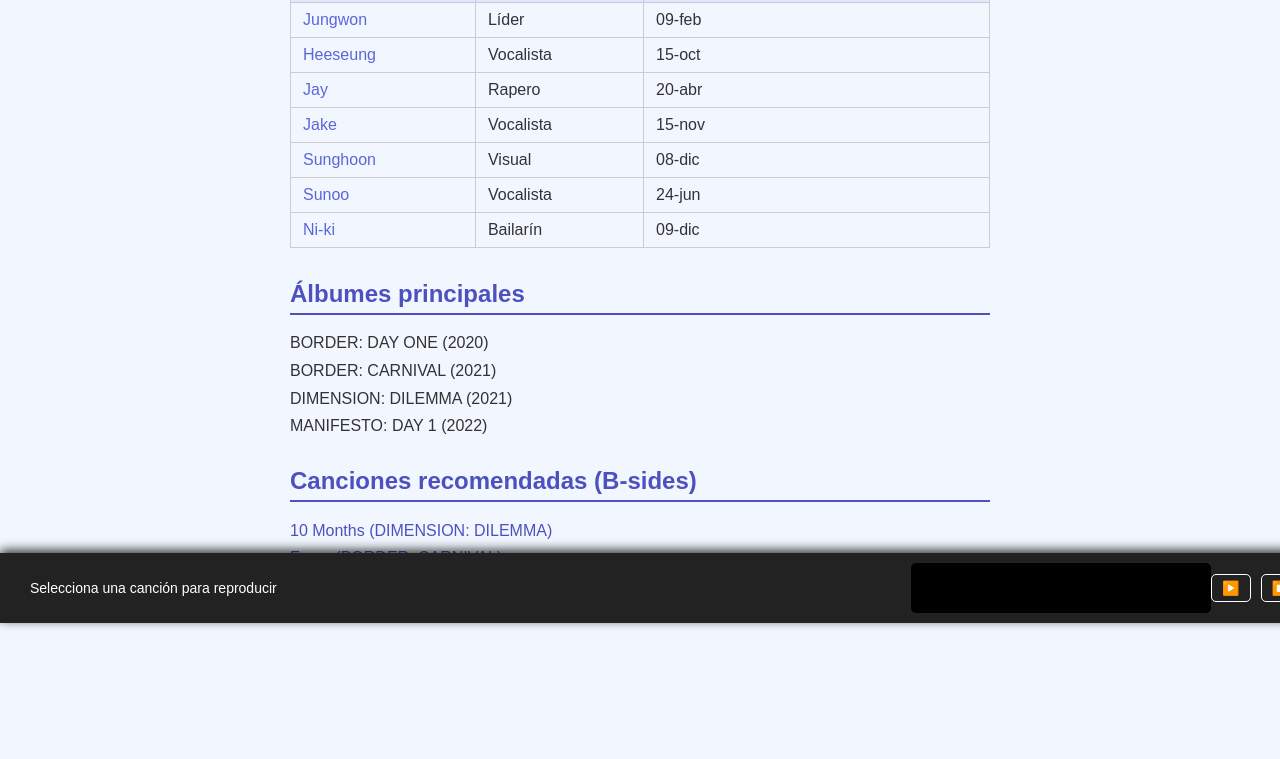
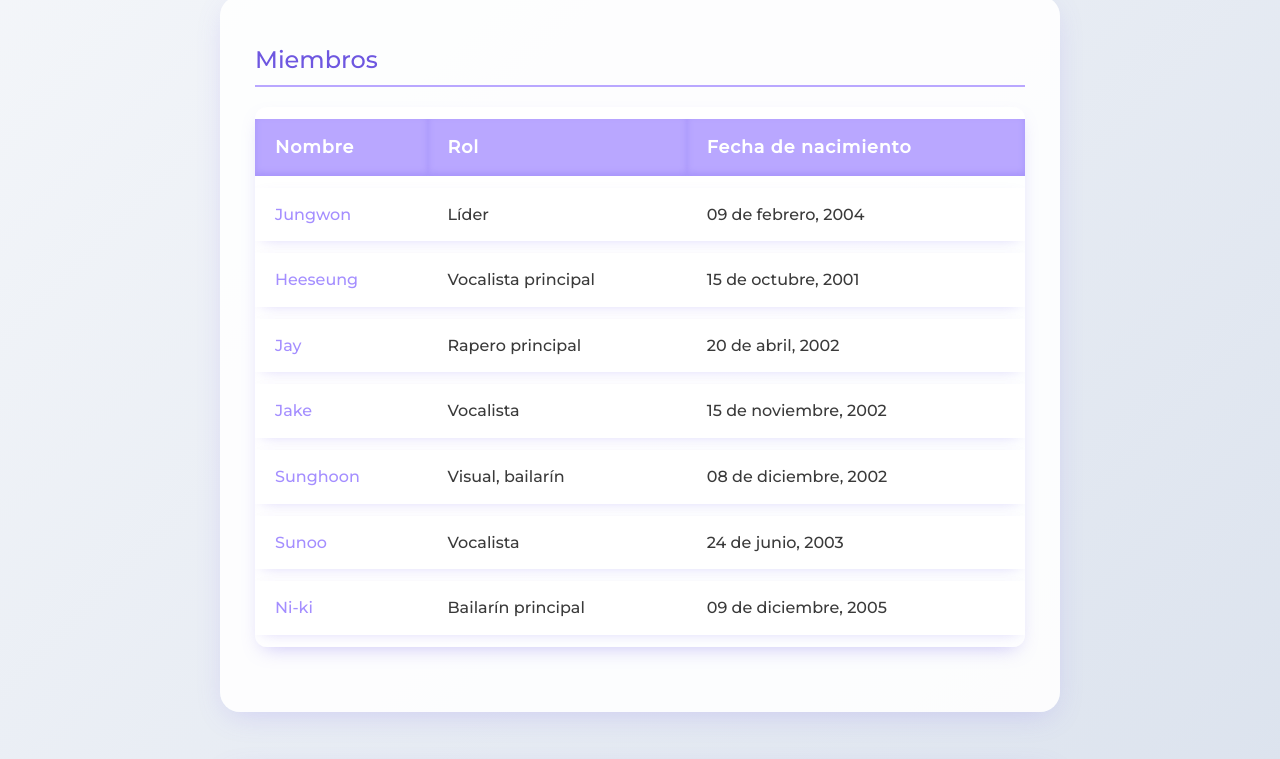
Before and after one commit to SharonMyoui/Enhypen-, a plain HTML site: page index.html in a window 1280 px wide. Shown: the part 177-936 px from the top of the page. Drawn offline with Linux system fonts and the light colour scheme.

Commit message:
Update index.html

```diff
--- a/index.html
+++ b/index.html
@@ -2,126 +2,140 @@
 <html lang="es">
 <head>
   <meta charset="UTF-8" />
-  <title>ENHYPEN - Perfil & Mini Reproductor</title>
+  <title>ENHYPEN - Perfil Completo (Aesthetic)</title>
   <style>
+    @import url('https://fonts.googleapis.com/css2?family=Montserrat:wght@300;500&family=Pacifico&display=swap');
+
+    /* Reset y base */
+    * {
+      box-sizing: border-box;
+    }
     body {
-      font-family: 'Quicksand', sans-serif;
-      background: #f2f6ff;
-      color: #333;
-      margin: 0; padding-bottom: 120px;
-    }
-    header {
-      text-align: center;
-      padding: 1rem;
-      background: #5a67d8;
-      color: white;
+      margin: 0; padding: 30px;
+      background: linear-gradient(135deg, #f5f7fa 0%, #c3cfe2 100%);
+      font-family: 'Montserrat', sans-serif;
+      color: #3a3a3a;
+      max-width: 900px;
+      margin-left: auto;
+      margin-right: auto;
+      line-height: 1.6;
     }
     h1 {
-      margin: 0;
-    }
-    main {
-      max-width: 700px;
-      margin: 20px auto;
-      padding: 0 1rem;
-    }
-    section {
-      margin-bottom: 2rem;
+      font-family: 'Pacifico', cursive;
+      font-size: 3.5rem;
+      color: #7b68ee;
+      text-align: center;
+      margin-bottom: 1rem;
+      text-shadow: 1px 1px 4px rgba(123, 104, 238, 0.5);
     }
     h2 {
-      color: #4c51bf;
-      border-bottom: 2px solid #4c51bf;
-      padding-bottom: 0.3rem;
+      font-weight: 500;
+      color: #6e57e0;
+      margin-bottom: 0.8rem;
+      border-bottom: 2px solid #b9a7ff;
+      padding-bottom: 6px;
     }
-    ul {
-      list-style-type: none;
-      padding-left: 0;
+    h3 {
+      font-weight: 500;
+      color: #5944d3;
+      margin-top: 1.5rem;
     }
-    li {
-      margin-bottom: 0.6rem;
+    a {
+      color: #a48eff;
+      text-decoration: none;
+      transition: all 0.3s ease;
     }
-    a.miembro-link {
-      color: #5a67d8;
-      text-decoration: none;
-      cursor: pointer;
-    }
-    a.miembro-link:hover {
+    a:hover {
+      color: #7b68ee;
       text-decoration: underline;
     }
     table {
       width: 100%;
-      border-collapse: collapse;
-      margin-top: 10px;
+      border-collapse: separate;
+      border-spacing: 0 12px;
+      margin: 20px 0 40px 0;
+      background: rgba(255, 255, 255, 0.85);
+      border-radius: 12px;
+      box-shadow: 0 8px 20px -8px rgba(123,104,238,0.4);
+      overflow: hidden;
     }
     th, td {
-      border: 1px solid #ccc;
-      padding: 8px 12px;
+      padding: 14px 20px;
       text-align: left;
     }
     th {
-      background-color: #e0e7ff;
-      color: #3c366b;
+      background: #b9a7ff;
+      color: #fff;
+      font-weight: 600;
+      font-size: 1.1rem;
+      letter-spacing: 0.05em;
+      box-shadow: inset 0 -3px 6px rgba(123,104,238,0.3);
     }
-    /* Mini reproductor */
-    #miniPlayer {
-      position: fixed;
-      bottom: 0; left: 0;
-      width: 100%;
-      background: #222;
+    tbody tr {
+      background: white;
+      box-shadow: 0 4px 15px -7px rgba(123, 104, 238, 0.35);
+      border-radius: 12px;
+      transition: transform 0.2s ease;
+    }
+    tbody tr:hover {
+      transform: translateY(-5px);
+      box-shadow: 0 8px 25px -4px rgba(123, 104, 238, 0.6);
+    }
+    ul {
+      list-style: none;
+      padding-left: 0;
+      margin-bottom: 40px;
+    }
+    ul li {
+      background: rgba(255, 255, 255, 0.85);
+      margin-bottom: 12px;
+      padding: 12px 18px;
+      border-radius: 12px;
+      box-shadow: 0 4px 12px -6px rgba(123, 104, 238, 0.4);
+      transition: background 0.3s ease;
+    }
+    ul li:hover {
+      background: #b9a7ff;
       color: white;
-      padding: 10px 20px;
-      box-shadow: 0 -3px 10px rgba(0,0,0,0.8);
-      display: flex;
-      align-items: center;
-      justify-content: space-between;
-      font-size: 14px;
-      z-index: 9999;
     }
-    #playerFrame {
-      width: 300px;
-      height: 50px;
-      border: none;
-      border-radius: 5px;
-      background: #000;
+    section {
+      margin-bottom: 50px;
+      background: rgba(255, 255, 255, 0.9);
+      border-radius: 20px;
+      padding: 25px 35px;
+      box-shadow: 0 8px 30px -8px rgba(123, 104, 238, 0.25);
     }
-    #controls {
-      display: flex;
-      gap: 10px;
+    .wiki-box {
+      background: #f0ebff;
+      border-left: 8px solid #7b68ee;
+      padding: 22px 28px;
+      border-radius: 20px;
+      box-shadow: 0 10px 35px -10px rgba(123, 104, 238, 0.4);
+      font-size: 1rem;
+      color: #4a4373;
     }
-    button.control-btn {
-      background: transparent;
-      border: 1px solid white;
-      color: white;
-      border-radius: 5px;
-      padding: 5px 10px;
-      cursor: pointer;
-      font-weight: bold;
-      font-size: 14px;
+    .wiki-box h3 {
+      color: #6a55d8;
+      margin-top: 1.4rem;
     }
-    button.control-btn:hover {
-      background: #5a67d8;
-      border-color: #5a67d8;
-    }
-    #trackTitle {
-      flex-grow: 1;
-      padding-left: 10px;
-    }
-    a.bside-link {
-      color: #4c51bf;
-      cursor: pointer;
-      text-decoration: none;
-    }
-    a.bside-link:hover {
-      text-decoration: underline;
+    /* Responsive */
+    @media (max-width: 600px) {
+      body {
+        padding: 15px;
+      }
+      h1 {
+        font-size: 2.8rem;
+      }
+      th, td {
+        padding: 10px 12px;
+      }
     }
   </style>
 </head>
 <body>
 
-<header>
-  <h1>ENHYPEN - Perfil & Mini Reproductor</h1>
-</header>
+  <h1>ENHYPEN</h1>
 
-<main>
   <section id="miembros">
     <h2>Miembros</h2>
     <table>
@@ -134,124 +148,99 @@
       </thead>
       <tbody>
         <tr>
-          <td><a href="https://i.pinimg.com/564x/4e/70/98/4e7098a8c08b7ce3a2421c27371cf73a.jpg" target="_blank" class="miembro-link">Jungwon</a></td>
+          <td><a href="https://i.pinimg.com/564x/4e/70/98/4e7098a8c08b7ce3a2421c27371cf73a.jpg" target="_blank" rel="noopener noreferrer">Jungwon</a></td>
           <td>Líder</td>
-          <td>09-feb</td>
+          <td>09 de febrero, 2004</td>
         </tr>
         <tr>
-          <td><a href="https://i.pinimg.com/564x/0d/cb/c7/0dcbc76dc5c99c67bb2bd998c7630208.jpg" target="_blank" class="miembro-link">Heeseung</a></td>
-          <td>Vocalista</td>
-          <td>15-oct</td>
+          <td><a href="https://i.pinimg.com/564x/0d/cb/c7/0dcbc76dc5c99c67bb2bd998c7630208.jpg" target="_blank" rel="noopener noreferrer">Heeseung</a></td>
+          <td>Vocalista principal</td>
+          <td>15 de octubre, 2001</td>
         </tr>
         <tr>
-          <td><a href="https://i.pinimg.com/564x/58/8f/01/588f01c24b2463c81e3525177a7f9589.jpg" target="_blank" class="miembro-link">Jay</a></td>
-          <td>Rapero</td>
-          <td>20-abr</td>
+          <td><a href="https://i.pinimg.com/564x/58/8f/01/588f01c24b2463c81e3525177a7f9589.jpg" target="_blank" rel="noopener noreferrer">Jay</a></td>
+          <td>Rapero principal</td>
+          <td>20 de abril, 2002</td>
         </tr>
         <tr>
-          <td><a href="https://i.pinimg.com/564x/38/c2/0e/38c20ed31710cb2c6822339307fa0c70.jpg" target="_blank" class="miembro-link">Jake</a></td>
+          <td><a href="https://i.pinimg.com/564x/38/c2/0e/38c20ed31710cb2c6822339307fa0c70.jpg" target="_blank" rel="noopener noreferrer">Jake</a></td>
           <td>Vocalista</td>
-          <td>15-nov</td>
+          <td>15 de noviembre, 2002</td>
         </tr>
         <tr>
-          <td><a href="https://i.pinimg.com/564x/d6/3d/9a/d63d9afba0fc3c9a1c1176463cced1b4.jpg" target="_blank" class="miembro-link">Sunghoon</a></td>
-          <td>Visual</td>
-          <td>08-dic</td>
+          <td><a href="https://i.pinimg.com/564x/d6/3d/9a/d63d9afba0fc3c9a1c1176463cced1b4.jpg" target="_blank" rel="noopener noreferrer">Sunghoon</a></td>
+          <td>Visual, bailarín</td>
+          <td>08 de diciembre, 2002</td>
         </tr>
         <tr>
-          <td><a href="https://i.pinimg.com/564x/60/f0/95/60f0954f30a2f80c4fd634a16a3eec5a.jpg" target="_blank" class="miembro-link">Sunoo</a></td>
+          <td><a href="https://i.pinimg.com/564x/60/f0/95/60f0954f30a2f80c4fd634a16a3eec5a.jpg" target="_blank" rel="noopener noreferrer">Sunoo</a></td>
           <td>Vocalista</td>
-          <td>24-jun</td>
+          <td>24 de junio, 2003</td>
         </tr>
         <tr>
-          <td><a href="https://i.pinimg.com/564x/36/5a/20/365a205c7ddbe11c36b9ab70c22a80aa.jpg" target="_blank" class="miembro-link">Ni-ki</a></td>
-          <td>Bailarín</td>
-          <td>09-dic</td>
+          <td><a href="https://i.pinimg.com/564x/36/5a/20/365a205c7ddbe11c36b9ab70c22a80aa.jpg" target="_blank" rel="noopener noreferrer">Ni-ki</a></td>
+          <td>Bailarín principal</td>
+          <td>09 de diciembre, 2005</td>
         </tr>
       </tbody>
     </table>
   </section>
 
   <section id="albums">
-    <h2>Álbumes principales</h2>
+    <h2>Álbumes y Mini álbumes</h2>
     <ul>
-      <li>BORDER: DAY ONE (2020)</li>
-      <li>BORDER: CARNIVAL (2021)</li>
-      <li>DIMENSION: DILEMMA (2021)</li>
-      <li>MANIFESTO: DAY 1 (2022)</li>
+      <li><strong>BORDER: DAY ONE</strong> (Mini álbum, 2020)</li>
+      <li><strong>BORDER: CARNIVAL</strong> (Mini álbum, 2021)</li>
+      <li><strong>DIMENSION: DILEMMA</strong> (Mini álbum, 2021)</li>
+      <li><strong>DIMENSION: ANSWER</strong> (Álbum completo, 2022)</li>
+      <li><strong>MANIFESTO: DAY 1</strong> (Mini álbum, 2022)</li>
     </ul>
   </section>
 
   <section id="canciones">
-    <h2>Canciones recomendadas (B-sides)</h2>
+    <h2>Canciones Recomendadas (B-sides)</h2>
     <ul>
-      <li><a href="https://www.youtube.com/watch?v=eAau9hKioW8" target="_blank" class="bside-link" data-video="eAau9hKioW8">10 Months (DIMENSION: DILEMMA)</a></li>
-      <li><a href="https://www.youtube.com/watch?v=bG0ipgsplMM" target="_blank" class="bside-link" data-video="bG0ipgsplMM">Fever (BORDER: CARNIVAL)</a></li>
-      <li><a href="https://www.youtube.com/watch?v=aRMkWQZIGoY" target="_blank" class="bside-link" data-video="aRMkWQZIGoY">Mixed Up (DIMENSION: ANSWER)</a></li>
-      <li><a href="https://www.youtube.com/watch?v=ajhQFOgxiZ8" target="_blank" class="bside-link" data-video="ajhQFOgxiZ8">Not For Sale (MANIFESTO: DAY 1)</a></li>
+      <li><a href="https://www.youtube.com/watch?v=eAau9hKioW8" target="_blank" rel="noopener noreferrer">10 Months</a> (DIMENSION: DILEMMA)</li>
+      <li><a href="https://www.youtube.com/watch?v=bG0ipgsplMM" target="_blank" rel="noopener noreferrer">Fever</a> (BORDER: CARNIVAL)</li>
+      <li><a href="https://www.youtube.com/watch?v=aRMkWQZIGoY" target="_blank" rel="noopener noreferrer">Mixed Up</a> (DIMENSION: ANSWER)</li>
+      <li><a href="https://www.youtube.com/watch?v=ajhQFOgxiZ8" target="_blank" rel="noopener noreferrer">Not For Sale</a> (MANIFESTO: DAY 1)</li>
     </ul>
   </section>
-</main>
 
-<!-- Mini reproductor YouTube embebido -->
-<div id="miniPlayer">
-  <div id="trackTitle">Selecciona una canción para reproducir</div>
-  <iframe id="playerFrame" src="" allow="autoplay" allowfullscreen></iframe>
-  <div id="controls">
-    <button class="control-btn" id="playPauseBtn">▶️</button>
-    <button class="control-btn" id="stopBtn">⏹️</button>
-  </div>
-</div>
+  <section id="wikipedia">
+    <h2>Historia y Datos Clave de ENHYPEN</h2>
+    <div class="wiki-box">
+      <h3>Origen y Formación</h3>
+      <p>
+        ENHYPEN es un grupo de chicos surcoreano formado por Belift Lab, una joint venture entre CJ ENM y Big Hit Entertainment (ahora HYBE Corporation). La formación del grupo se dio a través del reality show de supervivencia <strong>i-LAND</strong> transmitido en 2020. De un total de 23 participantes, 7 jóvenes fueron seleccionados para debutar juntos como ENHYPEN en noviembre de 2020.
+      </p>
 
-<script>
-  const trackTitle = document.getElementById('trackTitle');
-  const playerFrame = document.getElementById('playerFrame');
-  const playPauseBtn = document.getElementById('playPauseBtn');
-  const stopBtn = document.getElementById('stopBtn');
-  let playing = false;
+      <h3>Participantes casi eliminados y selección final</h3>
+      <p>
+        Durante el programa i-LAND, varios participantes estuvieron en riesgo de eliminación, pero gracias a votos del público y evaluación de jueces, los siete miembros fueron finalmente elegidos: Jungwon, Heeseung, Jay, Jake, Sunghoon, Sunoo y Ni-ki. Algunos de los participantes populares que no lograron debutar fueron K, Nicholas y Sunghyun.
+      </p>
 
-  function loadVideo(videoId) {
-    playerFrame.src = `https://www.youtube.com/embed/${videoId}?autoplay=1&controls=1&modestbranding=1`;
-    playing = true;
-    playPauseBtn.textContent = '⏸️';
-  }
+      <h3>Debut y Éxito Inicial</h3>
+      <p>
+        ENHYPEN debutó oficialmente el 30 de noviembre de 2020 con su mini álbum <em>BORDER: DAY ONE</em>, que tuvo una gran acogida tanto en Corea del Sur como internacionalmente. Su concepto gira en torno a la idea de conexión, descubrimiento y crecimiento, con sonidos que mezclan pop, hip hop, y elementos electrónicos.
+      </p>
 
-  playPauseBtn.onclick = () => {
-    if (playing) {
-      playerFrame.src = '';
-      playing = false;
-      playPauseBtn.textContent = '▶️';
-    } else if (playerFrame.src === '') {
-      alert('Selecciona una canción primero');
-    } else {
-      let currentSrc = playerFrame.src;
-      playerFrame.src = '';
-      setTimeout(() => {
-        playerFrame.src = currentSrc;
-      }, 100);
-      playing = true;
-      playPauseBtn.textContent = '⏸️';
-    }
-  };
+      <h3>Discografía y Evolución</h3>
+      <p>
+        Tras su debut, ENHYPEN lanzó varios mini álbumes exitosos: <em>BORDER: CARNIVAL</em> (2021), <em>DIMENSION: DILEMMA</em> (2021), y su primer álbum completo <em>DIMENSION: ANSWER</em> (2022). En 2022 también lanzaron <em>MANIFESTO: DAY 1</em>, consolidando su estilo musical único y ampliando su base global de fans.
+      </p>
 
-  stopBtn.onclick = () => {
-    playerFrame.src = '';
-    playing = false;
-    playPauseBtn.textContent = '▶️';
-    trackTitle.textContent = 'Selecciona una canción para reproducir';
-  };
+      <h3>Premios y Reconocimientos</h3>
+      <p>
+        ENHYPEN ha sido galardonado con múltiples premios, incluyendo premios a grupos novatos y popularidad. Son reconocidos por su sincronización de baile, vocales y la fuerte conexión con sus fans, conocidos como "ENGENE".
+      </p>
 
-  document.querySelectorAll('a.bside-link').forEach(link => {
-    link.style.cursor = 'pointer';
-    link.onclick = (e) => {
-      e.preventDefault();
-      const title = link.textContent;
-      const videoId = link.getAttribute('data-video');
-      trackTitle.textContent = 'Reproduciendo: ' + title;
-      loadVideo(videoId);
-    };
-  });
-</script>
+      <h3>Actualidad</h3>
+      <p>
+        ENHYPEN continúa activo con giras internacionales, lanzamientos musicales y contenido para sus seguidores. Son uno de los grupos K-pop más prometedores y han marcado un fuerte impacto en la industria desde su debut.
+      </p>
+    </div>
+  </section>
 
 </body>
 </html>
```
